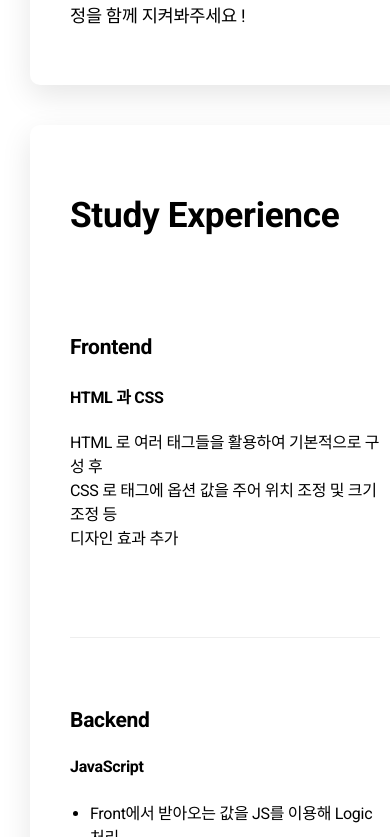
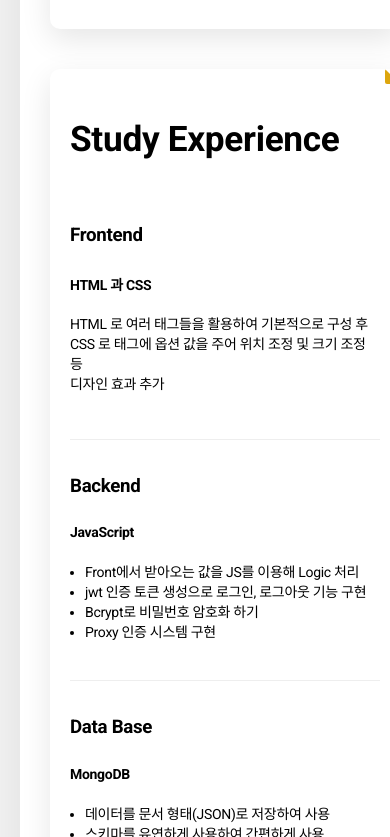
Before and after one commit to proteinJ/proteinJ.github.io, a plain HTML site: page index.html in a window 390 px wide. Shown: the part 1163-2000 px from the top of the page. Drawn offline with Linux system fonts and the light colour scheme.

Commit message:
반응형 추가 및 수정

```diff
--- a/index.css
+++ b/index.css
@@ -113,7 +113,7 @@ p {
     .row-right {
         flex-grow: 1;
         width: 100%;
-        margin-top: 0.5rem; /* 간격이 너무 넓어지지 않도록 위쪽 마진 추가 */
+        margin-top: 0.5rem; /* 간격이 너무 넓어지지 않도록 위쪽에 마진 추가 */
     }
 }
 
@@ -153,13 +153,65 @@ p {
 .project ul {
     list-style-type: disc;
     padding-left: 20px;           /* 왼쪽 패딩으로 들여쓰기 */
-    margin-left: 0;               /* 기본 margin 제거 */
+    margin-left: 0;               /* margin 제거 */
     margin-block-start: 1.5em;
     margin-block-end: 0.5em;
 }
 
-/* li 항목의 스타일 */
+
 .project li {
     margin: 0;
     padding-left: 0;
 }
+
+/* 반응형 모바일 버전 */
+@media screen and (max-width: 960px) {
+    body {
+        padding: 20px;
+        justify-content: flex-start;
+    }
+
+    section {
+        padding: 20px;
+    }
+
+    h1 {
+        font-size: 2.5rem;
+        margin-bottom: 12px;
+    }
+
+    .big-paragraph {
+        font-size: 1.3rem;
+        line-height: 1.3;
+    }
+
+    .row {
+        flex-direction: column;
+        padding: 1rem 0;
+    }
+
+    .row-left {
+        font-size: 16px;
+        flex-basis: auto;
+        padding-right: 0;
+        margin-bottom: 10px;
+    }
+
+    .row-right {
+        font-size: 14px;
+        margin-top: 0;
+    }
+
+    .project {
+        padding: 1rem 0;
+    }
+
+    .project ul {
+        padding-left: 15px;
+        margin-left: 0;
+    }
+
+    .period-mark {
+        font-size: 1.4rem;
+    }
+}
```
